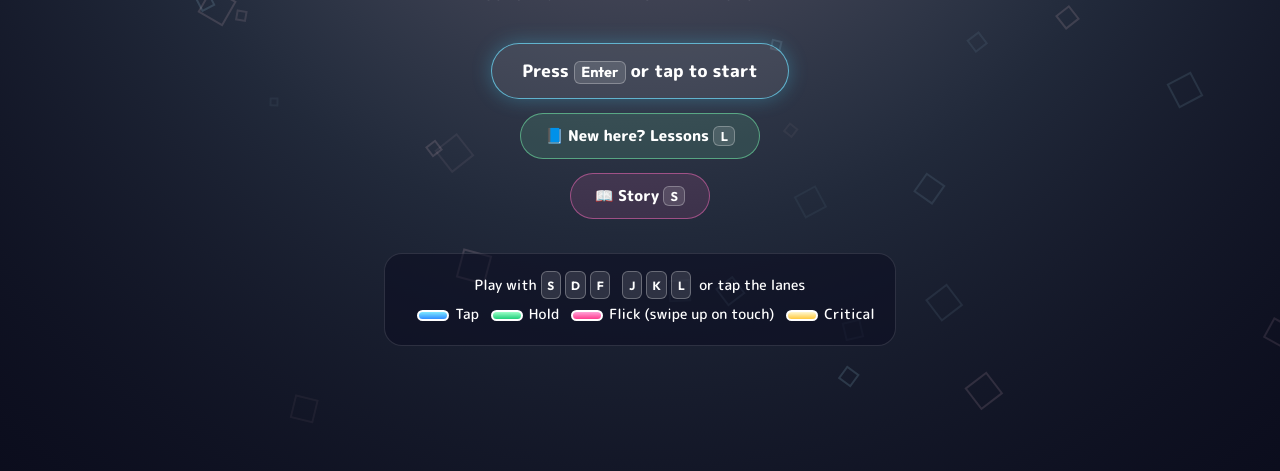
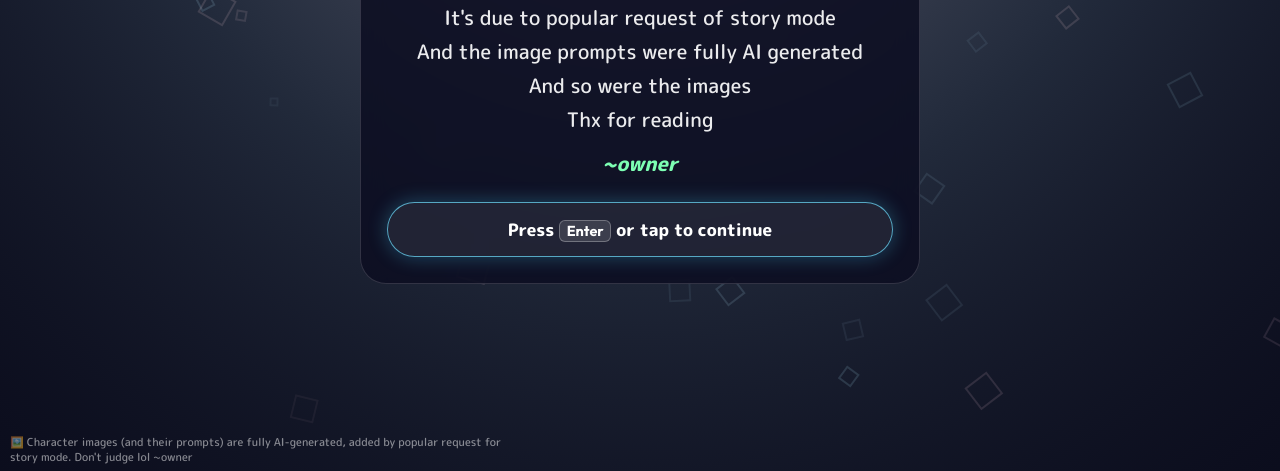
Before and after one commit to nugget-0/Thingy, a plain HTML site: page index.html in a window 1280 px wide. Shown: the part 329-800 px from the top of the page. Drawn offline with Linux system fonts and the light colour scheme; animation ran at ten frames a second.

Commit message:
Add Mika's picture, an AI-image notice start screen, and a note on every page
Co-Authored-By: Claude Opus 5.5 <noreply@anthropic.com>
Claude-Session: https://claude.ai/code/session_01JChBUEvUh6TERo7Ev1hJQi

```diff
--- a/index.html
+++ b/index.html
@@ -124,6 +124,11 @@ kbd{display:inline-block;min-width:1.7em;padding:.08em .45em;border-radius:6px;b
 .vnText{font-size:clamp(16px,2.4vw,20px);line-height:1.6;margin-top:4px;min-height:2em}
 .vnHint{position:absolute;right:18px;bottom:8px;font-size:12px;opacity:.55}
 .vnTitle{position:absolute;top:16px;left:50%;transform:translateX(-50%);font-weight:900;letter-spacing:.15em;font-size:13px;opacity:.75;white-space:nowrap}
+.noticeBox{text-align:center;cursor:pointer;width:min(560px,100%)}
+.noticeTitle{font-family:'Outfit';font-weight:900;font-size:clamp(28px,6vw,44px);line-height:1.1;margin-bottom:18px;background:linear-gradient(90deg,#ffd166,#ff5fa2);-webkit-background-clip:text;background-clip:text;color:transparent}
+.noticeBox p{font-size:clamp(16px,2.6vw,20px);line-height:1.7;opacity:.92}
+.noticeSig{margin-top:10px;font-style:italic;font-weight:800;opacity:1!important;color:#7dffb3}
+#aiNote{position:fixed;left:10px;bottom:6px;z-index:6;max-width:min(62vw,520px);font-size:11px;line-height:1.35;opacity:.5;pointer-events:none}
 #pauseBtn{position:fixed;top:12px;right:12px;z-index:4;width:42px;height:42px;border-radius:12px;background:rgba(255,255,255,.1);border:1px solid rgba(255,255,255,.2);font-weight:900;display:none;font-family:'Outfit'}
 
 @media (max-width:720px){
@@ -140,7 +145,19 @@ kbd{display:inline-block;min-width:1.7em;padding:.08em .45em;border-radius:6px;b
 <body>
 <canvas id="cv"></canvas>
 
-<div id="title" class="screen active" data-act="start">
+<div id="notice" class="screen active" data-act="noticeok">
+  <div class="panel noticeBox">
+    <div class="noticeTitle">⚠️ Do not judge the images</div>
+    <p>It's due to popular request of story mode</p>
+    <p>And the image prompts were fully AI generated</p>
+    <p>And so were the images</p>
+    <p>Thx for reading</p>
+    <p class="noticeSig">~owner</p>
+    <div class="pill" style="margin-top:22px">Press <kbd>Enter</kbd> or tap to continue</div>
+  </div>
+</div>
+
+<div id="title" class="screen" data-act="start">
   <div class="logo"><span class="l1">PRISM</span><span class="l2">STAGE</span></div>
   <div class="tag">colorful rhythm game · prototype</div>
   <div class="pill">Press <kbd>Enter</kbd> or tap to start</div>
@@ -235,6 +252,7 @@ kbd{display:inline-block;min-width:1.7em;padding:.08em .45em;border-radius:6px;b
 
 <button id="pauseBtn" data-act="pause">II</button>
 <div id="toast"></div>
+<div id="aiNote">🖼️ Character images (and their prompts) are fully AI-generated, added by popular request for story mode. Don't judge lol ~owner</div>
 
 <script>
 'use strict';
@@ -1226,7 +1244,7 @@ function backToMenu(){
 const CHARS = {
   prism:  { name:'Prism',          role:'Spirit of the Stage', img:'', color:'#ffe066' },
   aoi:    { name:'Aoi Kurose',     role:'Guitar & vocals', img:'https://i.postimg.cc/YCdp9htt/IMG-1590.jpg', color:'#4d9dff' },
-  mika:   { name:'Mika Tendo',     role:'Drums', img:'', color:'#ff9a4d' },
+  mika:   { name:'Mika Tendo',     role:'Drums', img:'https://i.postimg.cc/xd7NXs9m/IMG-1596.jpg', color:'#ff9a4d' },
   hana:   { name:'Hana Sakuraba',  role:'Lead singer', img:'https://i.postimg.cc/mDQJP57M/IMG-1591.jpg', color:'#ff7ab8' },
   yuzu:   { name:'Yuzu Mori',      role:'Dance & harmony', img:'https://i.postimg.cc/5ysPvdym/IMG-1592.jpg', color:'#ffd166' },
   kai:    { name:'Kai Ishida',     role:'Rapper', img:'https://i.postimg.cc/FRmGBsJk/IMG-1593.jpg', color:'#a66bff' },
@@ -1633,7 +1651,7 @@ IDB.all().then(recs => {
 }).catch(() => {});
 
 /* ================= GAME STATE ================= */
-let screen = 'title';
+let screen = 'notice';
 const sel = { song: 0, diff: 0 };
 let game = null;
 const down = new Set();
@@ -2395,6 +2413,7 @@ function act(a){
     case 'lesson-start': if (lsel < lessonsUnlocked()) startGame(lsel); break;
     case 'next': lsel = Math.min(LESSONS.length - 1, lastLesson + 1); startGame(lsel); break;
     case 'menu': backToMenu(); break;
+    case 'noticeok': showScreen('title'); sfx('blip'); break;
     case 'story': showStory(); break;
     case 'vnnext': vnNext(); break;
     case 'addmusic': $('fileIn').click(); break;
@@ -2439,7 +2458,8 @@ addEventListener('keydown', e => {
     return;
   }
   if (e.repeat && (k === 'enter' || k === ' ')) return;
-  if (screen === 'title'){ if (k === 'enter' || k === ' ') goSelect(); else if (k === 'l') showLessons(); else if (k === 's') showStory(); }
+  if (screen === 'notice'){ if (k === 'enter' || k === ' ' || k === 'escape') act('noticeok'); }
+  else if (screen === 'title'){ if (k === 'enter' || k === ' ') goSelect(); else if (k === 'l') showLessons(); else if (k === 's') showStory(); }
   else if (screen === 'story'){
     const u = UNITS[storySel.unit];
     switch (k){
```
